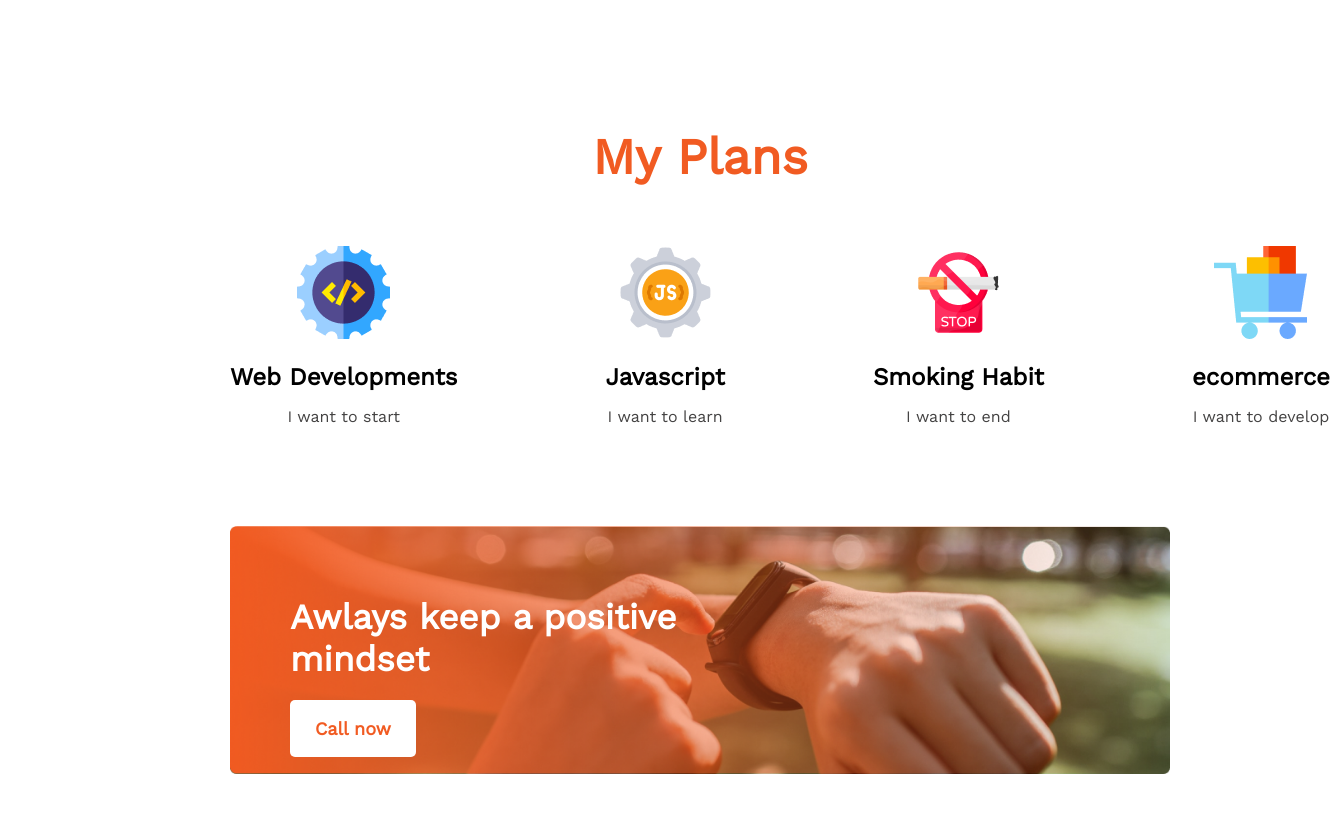
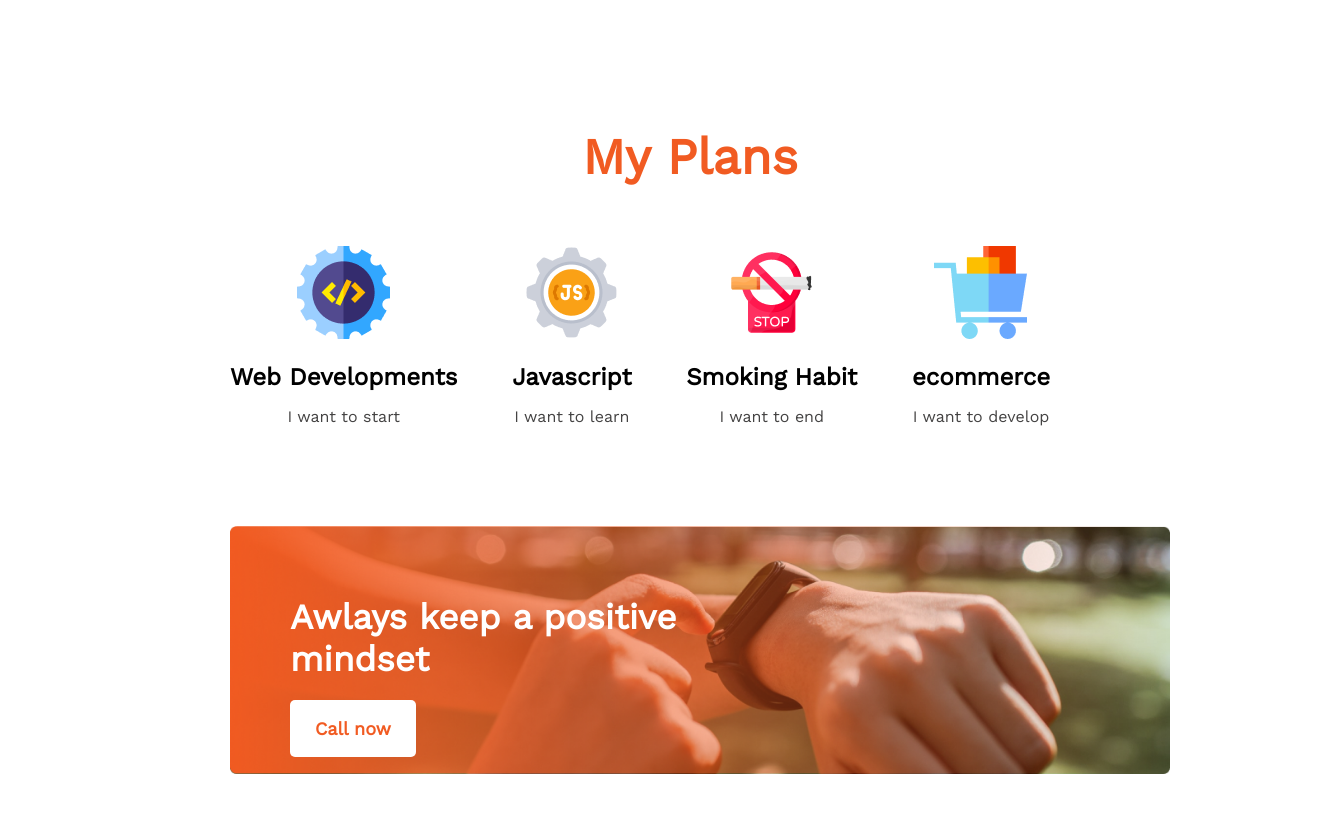
Before and after one commit to Amiodas/assignment-1, a plain HTML site: page index.html in a window 1280 px wide. Shown: the part 1720-2539 px from the top of the page, 1330 px wide, since content can reach past the window. Drawn offline with nearby package versions, Linux system fonts and the light colour scheme.

Commit message:
finish assignment

```diff
--- a/styles/style.css
+++ b/styles/style.css
@@ -76,7 +76,6 @@ main {
   padding-bottom: 130px;
 }
 .my-plan-items {
-    width: 1100px;
   display: flex;
   justify-content: space-between;
   text-align: center;
@@ -86,7 +85,7 @@ main {
   color: #f15b22;
   margin-bottom: 60px;
   text-align: center;
-  margin-left: 120px;
+  margin-left: 100px;
 }
 .my-plan-items-title {
   margin-top: 20px;
```
